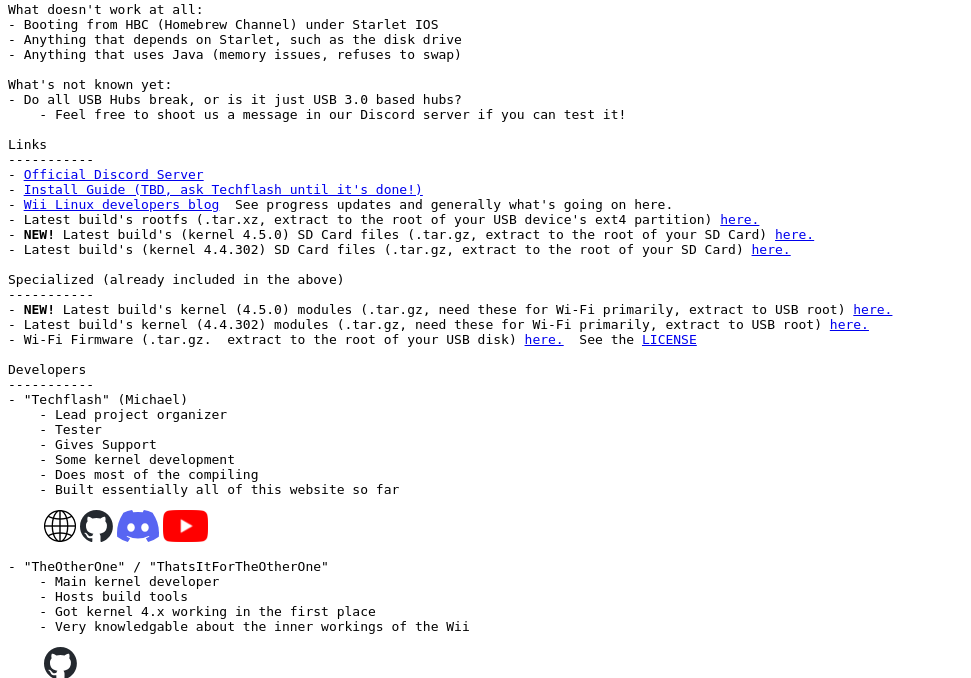
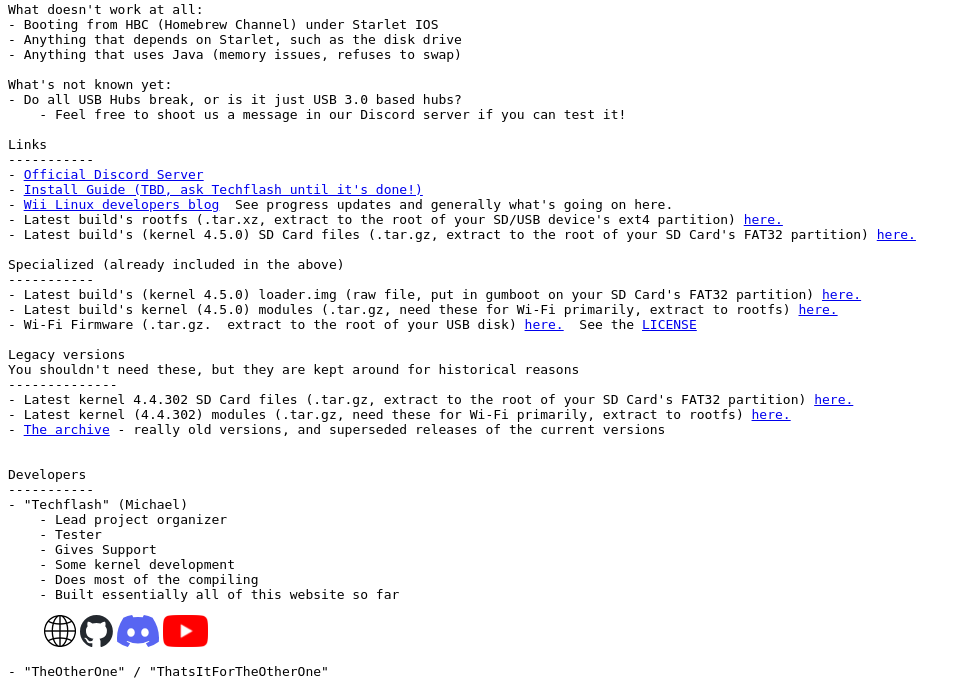
Before and after one commit to Wii-Linux/www, a PHP site: page / in a window 1280 px wide. Shown: the part 446-1124 px from the top of the page, without its empty margins (0-971 px from the left). Run offline with PHP 8.4, Linux system fonts and the light colour scheme.

Commit message:
add archive, deprecate 4.4, add loader.img, update caddy config

```diff
--- a/site/mainPage.php
+++ b/site/mainPage.php
@@ -76,15 +76,22 @@ Links
 - <a href="https://discord.com/invite/D9EBdRWzv2">Official Discord Server</a>
 - <a href="/installation_guide">Install Guide (TBD, ask Techflash until it's done!)</a>
 - <a href="/blog">Wii Linux developers blog</a>  See progress updates and generally what's going on here.
-- Latest build's rootfs (.tar.xz, extract to the root of your USB device's ext4 partition) <a href="/latest_full.tar.xz">here.</a>
-- <b>NEW!</b> Latest build's (kernel 4.5.0) SD Card files (.tar.gz, extract to the root of your SD Card) <a href="/latest_4.5_sd_files.tar.gz">here.</a>
-- Latest build's (kernel 4.4.302) SD Card files (.tar.gz, extract to the root of your SD Card) <a href="/latest_sd_files.tar.gz">here.</a>
+- Latest build's rootfs (.tar.xz, extract to the root of your SD/USB device's ext4 partition) <a href="/latest_full.tar.xz">here.</a>
+- Latest build's (kernel 4.5.0) SD Card files (.tar.gz, extract to the root of your SD Card's FAT32 partition) <a href="/latest_4.5_sd_files.tar.gz">here.</a>
 
 Specialized (already included in the above)
 -----------
-- <b>NEW!</b> Latest build's kernel (4.5.0) modules (.tar.gz, need these for Wi-Fi primarily, extract to USB root) <a href="/latest_4.5_modules.tar.gz">here.</a>
-- Latest build's kernel (4.4.302) modules (.tar.gz, need these for Wi-Fi primarily, extract to USB root) <a href="/latest_modules.tar.gz">here.</a>
+- Latest build's (kernel 4.5.0) loader.img (raw file, put in gumboot on your SD Card's FAT32 partition) <a href="/latest-loader-4.5.img">here.</a>
+- Latest build's kernel (4.5.0) modules (.tar.gz, need these for Wi-Fi primarily, extract to rootfs) <a href="/latest_4.5_modules.tar.gz">here.</a>
 - Wi-Fi Firmware (.tar.gz.  extract to the root of your USB disk) <a href="/openfwwf-5.2-bin.tar.gz">here.</a>  See the <a href="/openfwwf-5.2-LICENSE.txt">LICENSE</a>
+
+Legacy versions
+You shouldn't need these, but they are kept around for historical reasons
+--------------
+- Latest kernel 4.4.302 SD Card files (.tar.gz, extract to the root of your SD Card's FAT32 partition) <a href="/latest_4.4.302_sd_files.tar.gz">here.</a>
+- Latest kernel (4.4.302) modules (.tar.gz, need these for Wi-Fi primarily, extract to rootfs) <a href="/latest_4.4.302_modules.tar.gz">here.</a>
+- <a href="/archive">The archive</a> - really old versions, and superseded releases of the current versions
+
 
 Developers
 -----------
```
Also changed, not shown: site/archive/README.txt (added), 3 other files.
